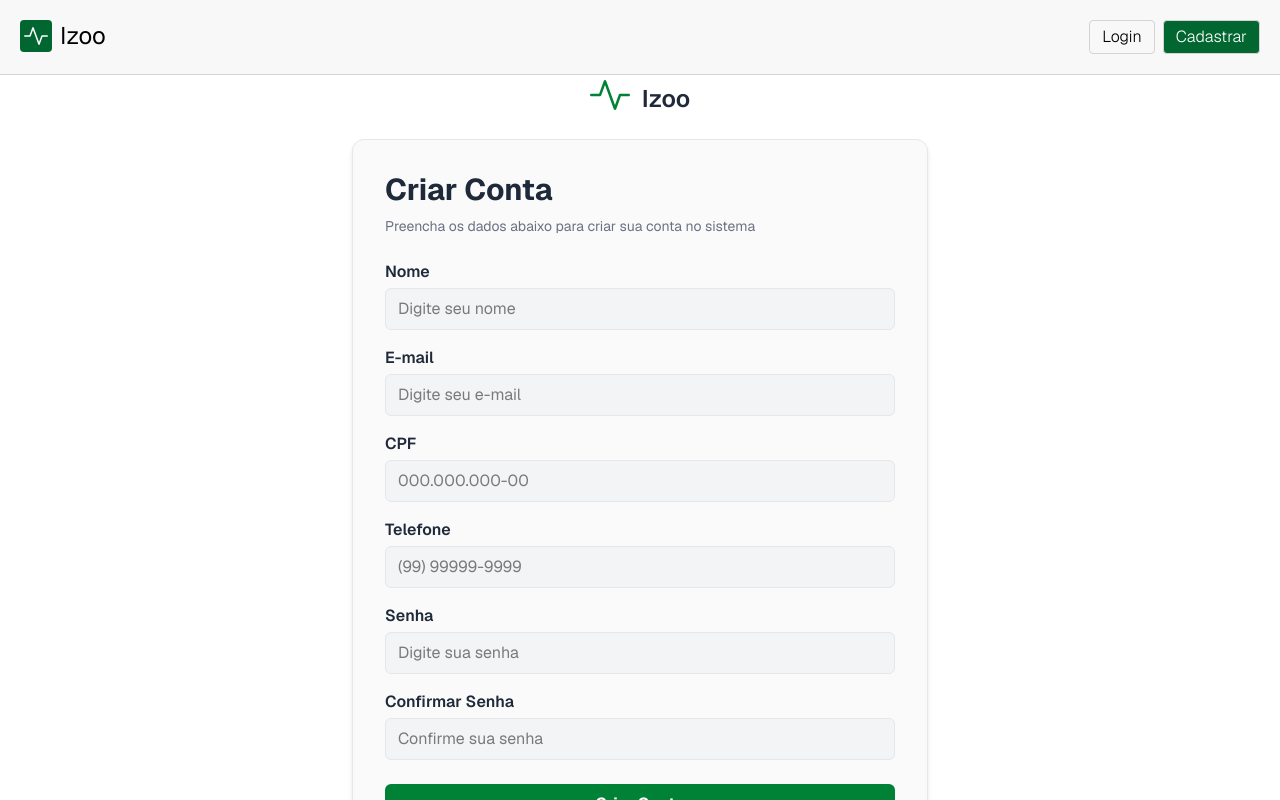
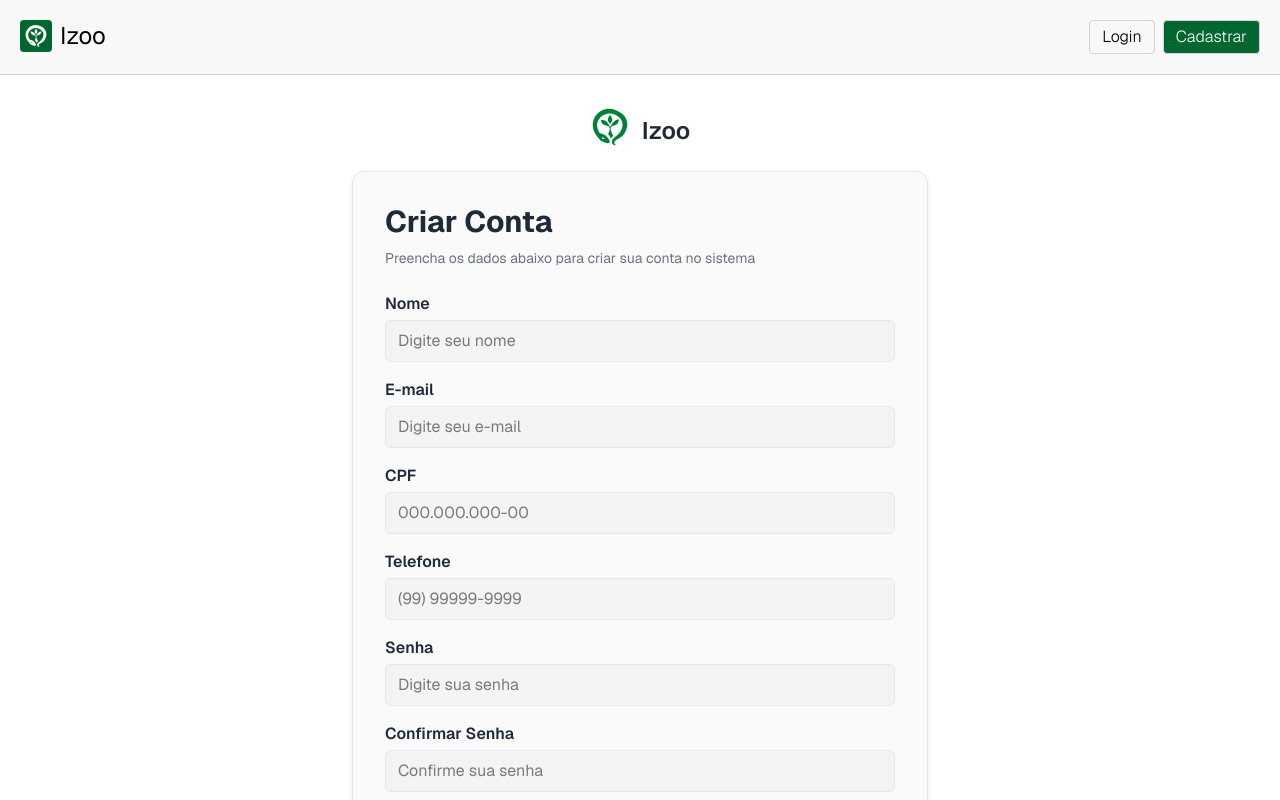
Before and after one commit to Dev-Diogelucasc/IFTM_iZoo_PIE4-frontend, a React (Vite) app: page /cadastro in a window 1280 px wide. Shown: the top 800 px of the page. Built offline with nearby package versions, Linux system fonts and the light colour scheme.

Commit message:
feat: troca de BsActivity icone por GiPlantsAndAnimals na NavBar, Login, Register, e Home componentes

```diff
--- a/src/components/navBar/NavBar.jsx
+++ b/src/components/navBar/NavBar.jsx
@@ -1,5 +1,6 @@
 import React from "react";
-import { BsActivity } from "react-icons/bs";
+// import { BsActivity } from "react-icons/bs";
+import { GiPlantsAndAnimals } from "react-icons/gi";
 import { Link } from "react-router-dom";
 import { useAuth } from "../../contexts/AuthContext";
 
@@ -15,7 +16,7 @@ const NavBar = () => {
       <Link to="/">
         <div className="flex items-center gap-2">
           <div className="bg-green-800 h-8 w-8 rounded flex items-center justify-center">
-            <BsActivity className="text-white h-7 w-6" />
+            <GiPlantsAndAnimals className="text-white h-7 w-6" />
           </div>
           <span className="text-2xl">Izoo</span>
           {/* <span>Gestão e Monitoramento</span> */}
--- a/src/pages/auth/login/Login.jsx
+++ b/src/pages/auth/login/Login.jsx
@@ -1,6 +1,7 @@
 import { useState } from "react";
 import { Link, useNavigate } from "react-router-dom";
-import { BsActivity } from "react-icons/bs";
+// import { BsActivity } from "react-icons/bs";
+import { GiPlantsAndAnimals } from "react-icons/gi";
 import { useAuth } from "../../../contexts/AuthContext";
 
 const Login = () => {
@@ -45,7 +46,7 @@ const Login = () => {
   return (
     <div className="min-h-screen flex flex-col justify-center items-center bg-white">
       <div className="flex gap-3 items-center mb-4">
-        <BsActivity size={40} className="text-green-700" />
+        <GiPlantsAndAnimals size={40} className="text-green-700" />
         <h1 className="text-2xl font-semibold mt-2 text-gray-800">Izoo</h1>
       </div>
       <div className="bg-[#fafafa] border border-gray-200 shadow rounded-xl p-8 w-full max-w-md">
--- a/src/pages/auth/register/Register.jsx
+++ b/src/pages/auth/register/Register.jsx
@@ -1,5 +1,6 @@
 import { useState } from "react";
-import { BsActivity } from "react-icons/bs";
+//import { BsActivity } from "react-icons/bs";
+import { GiPlantsAndAnimals } from "react-icons/gi";
 
 const Register = () => {
   const [name, setName] = useState("");
@@ -16,8 +17,8 @@ const Register = () => {
 
   return (
     <div className="flex flex-col items-center min-h-screen bg-white">
-      <div className="flex gap-3 items-center mb-6">
-        <BsActivity size={40} className="text-green-700" />
+      <div className="flex gap-3 items-center mb-6  mt-8">
+        <GiPlantsAndAnimals size={40} className="text-green-700" />
         <h1 className="text-2xl font-semibold mt-2 text-gray-800">Izoo</h1>
       </div>
       <div className="bg-[#fafafa] rounded-xl shadow-md p-8 w-full max-w-xl border border-gray-200">
--- a/src/pages/home/Home.jsx
+++ b/src/pages/home/Home.jsx
@@ -1,5 +1,6 @@
 // Icons
-import { BsActivity } from "react-icons/bs";
+// import { BsActivity } from "react-icons/bs";
+import { GiPlantsAndAnimals } from "react-icons/gi";
 import {
   BsSearch,
   BsFileEarmarkText,
@@ -27,7 +28,7 @@ const Home = () => {
         <div className="grid grid-cols-1 sm:grid-cols-2 md:grid-cols-2 xl:grid-cols-3 gap-3 max-w-6xl px-4 justify-center ">
           <div className="transition-transform transform hover:scale-100 hover:-translate-y-1">
             <FeatureCard
-              icon={<BsActivity size={28} className="text-green-700" />}
+              icon={<GiPlantsAndAnimals size={28} className="text-green-700" />}
               title="Registrar Inspeção"
               description="Cadastre novas inspeções com dados detalhados sobre ocorrências de zoonose"
               buttonLabel="Acessar"
```
